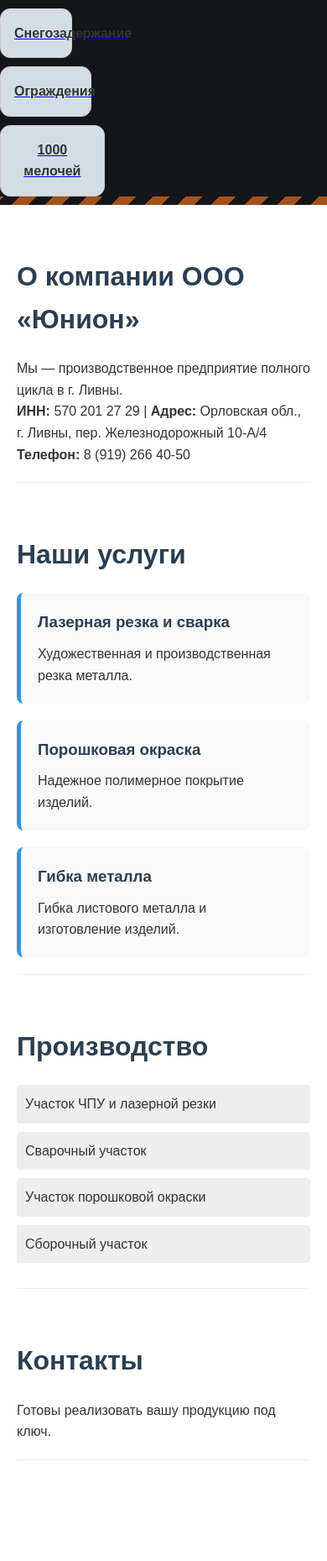
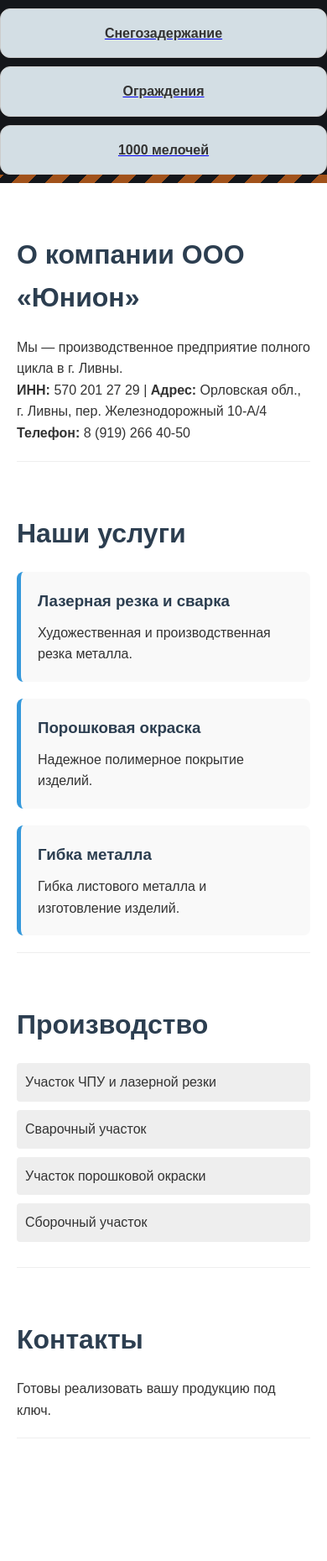
Before and after one commit to hevessanore/union, a Flask app: page / in a window 390 px wide. Shown: the part 293-2152 px from the top of the page at 84% size. After the commit the page ends 2006 px from the top, so only its background shows below. Run offline with Flask 3, Linux system fonts and the light colour scheme.

Commit message:
Update style.css

```diff
--- a/static/css/style.css
+++ b/static/css/style.css
@@ -161,10 +161,10 @@ ul li {
 }
 
 /* Удлинение двух верхних кнопок на ПК */
-@media (min-width: 769px) {
+@media (min-width: 780px) {
     .panel-full a.zone-btn:nth-child(2) {  /* «Снегозадержание» */
         left: 2%;
-        width: 30%;
+        width: 46%;
     }
 
     .panel-full a.zone-btn:nth-child(3) {  /* «Ограждения» */
@@ -172,3 +172,12 @@ ul li {
         width: 36%;
     }
 }
+
+/* Мобильные кнопки — на всю ширину с минимальным порогом */
+@media (max-width: 768px) {
+    .panel-full a.zone-btn {
+        width: 100% !important;
+        min-width: 280px;
+        display: block;
+    }
+}
```
